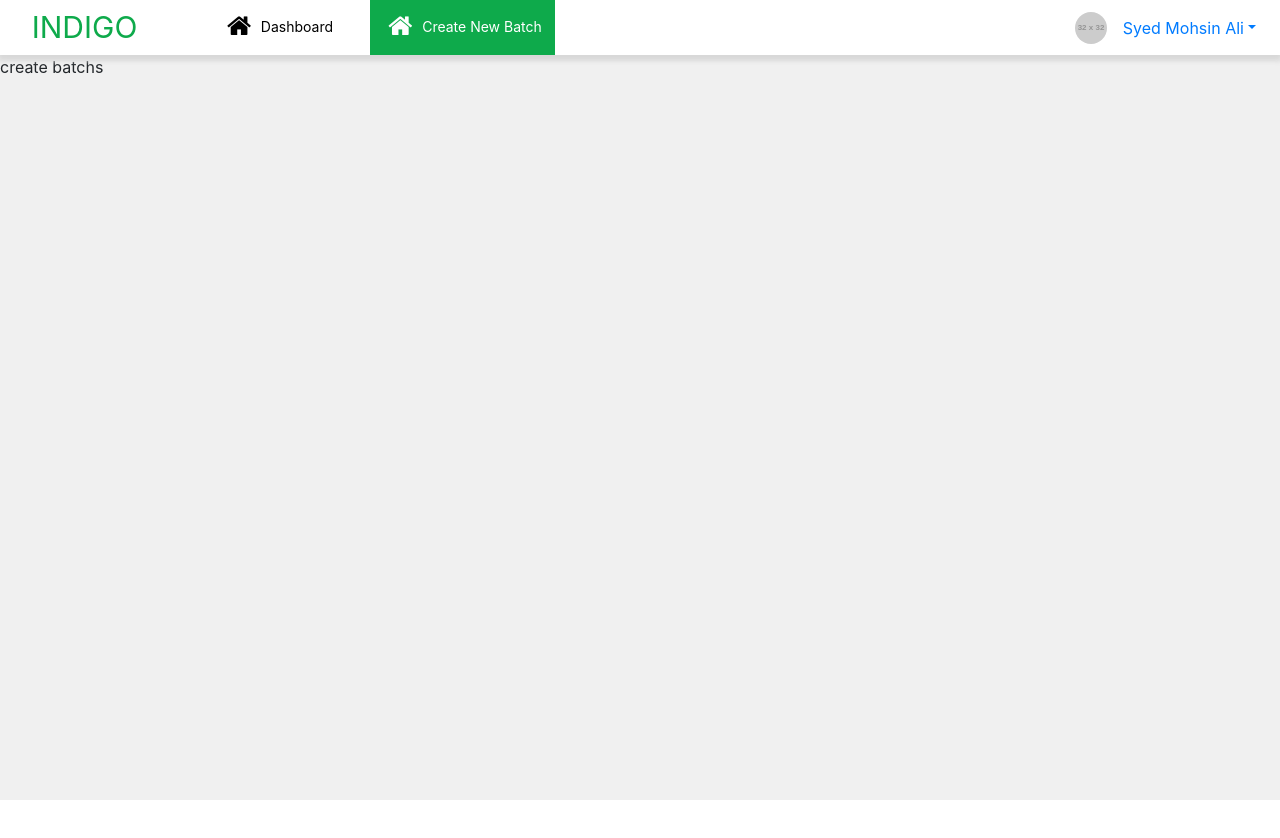
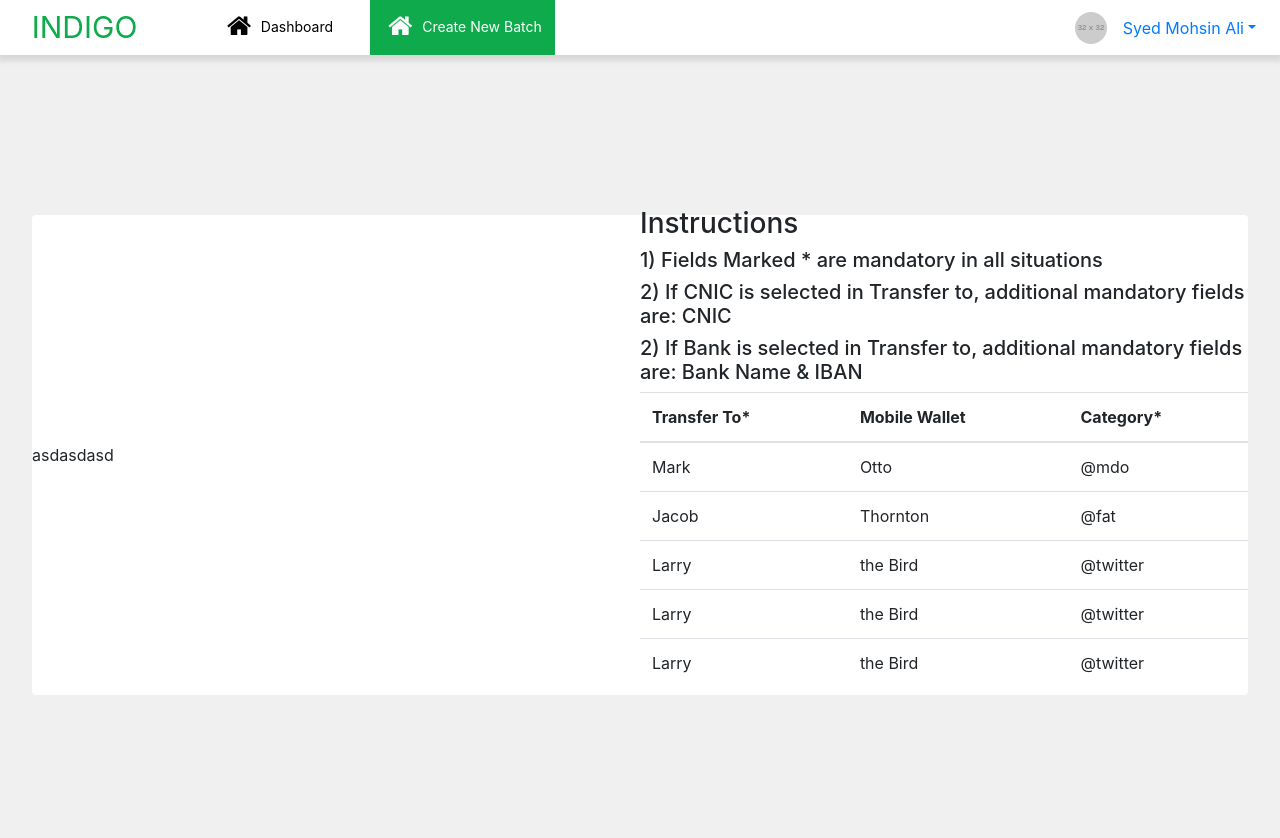
Before and after one commit to mohsinali95/csvuploader_react, a React (Create React App) app: page /create-batch in a window 1280 px wide. Shown: the top 838 px of the page. Before the commit the page ends 800 px from the top, so only its background shows below. Built offline with nearby package versions, Linux system fonts and the light colour scheme.

Commit message:
create batch

```diff
--- a/src/js/Pages/create-batch/create-batch.js
+++ b/src/js/Pages/create-batch/create-batch.js
@@ -4,8 +4,62 @@ import { connect } from 'react-redux';
 class CreateBatch extends React.Component {
     render() {
         return (
-            <div>
-                create batchs
+            <div className="d-flex justify-content-around align-items-center" style={{ height: "100vh"}} >
+                <div className="bg-white rounded d-flex flex-row align-items-center" style={{ height: "60%", width: '95%'}}>
+                    <div className="w-50">
+asdasdasd
+                    </div>
+                    <div className="w-50  d-flex flex-column  align-items-center  justify-content-between">
+                        <div className="media-body d-flex flex-column  justify-content-around">
+                            <h3>Instructions</h3>
+                            <h5>
+                                1) Fields Marked * are mandatory in all situations
+                            </h5>
+                            <h5>
+                                2) If CNIC is selected in Transfer to, additional mandatory fields are: CNIC
+                            </h5>
+                            <h5>
+                                2) If Bank is selected in Transfer to, additional mandatory fields are: Bank Name & IBAN
+                            </h5>
+                        </div>
+                        <table class="table">
+                            <thead>
+                                <tr>
+                                <th scope="col">Transfer To*</th>
+                                <th scope="col">Mobile Wallet</th>
+                                <th scope="col">Category*</th>
+                                </tr>
+                            </thead>
+                            <tbody>
+                                <tr>
+                                <td>Mark</td>
+                                <td>Otto</td>
+                                <td>@mdo</td>
+                                </tr>
+                                <tr>
+                                <td>Jacob</td>
+                                <td>Thornton</td>
+                                <td>@fat</td>
+                                </tr>
+                                <tr>
+                                <td>Larry</td>
+                                <td>the Bird</td>
+                                <td>@twitter</td>
+                                </tr>
+                                <tr>
+                                <td>Larry</td>
+                                <td>the Bird</td>
+                                <td>@twitter</td>
+                                </tr>
+                                <tr>
+                                <td>Larry</td>
+                                <td>the Bird</td>
+                                <td>@twitter</td>
+                                </tr>
+                            </tbody>
+                        </table>
+                    </div>
+                </div>
             </div>
         );
     }
```
